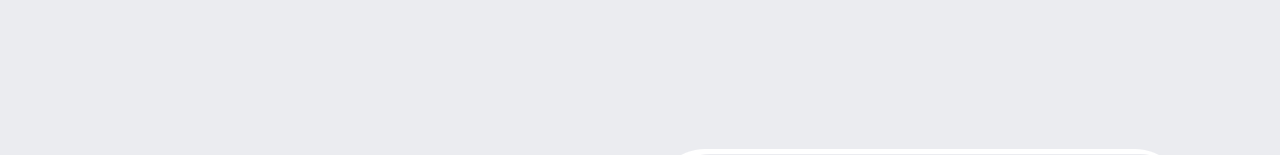
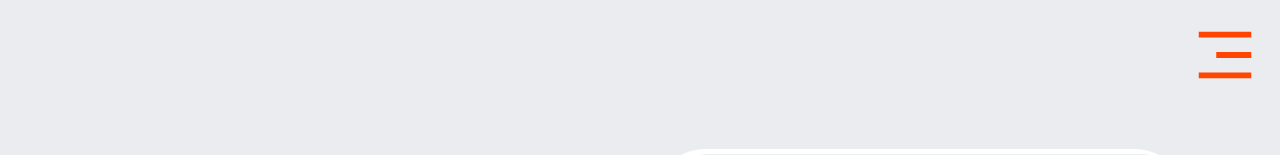
Before and after one commit to VVSD-Charan/Portfolio, a React (Create React App) app in the folder client/: page /contact in a window 1280 px wide. Shown: the top 155 px of the page. Built offline with nearby package versions, Linux system fonts and the light colour scheme.

Commit message:
Added header to contact page

```diff
--- a/client/src/pages/Contact.js
+++ b/client/src/pages/Contact.js
@@ -1,8 +1,10 @@
 import React from 'react'
+import Header from '../components/Header';
 
 function Contact() {
     return (
         <div>
+            <Header/>
             <div className='container contact mt-5'>
                 <div className='row pt-5'>
                     <div className='col-md-6 p-5'>
```
